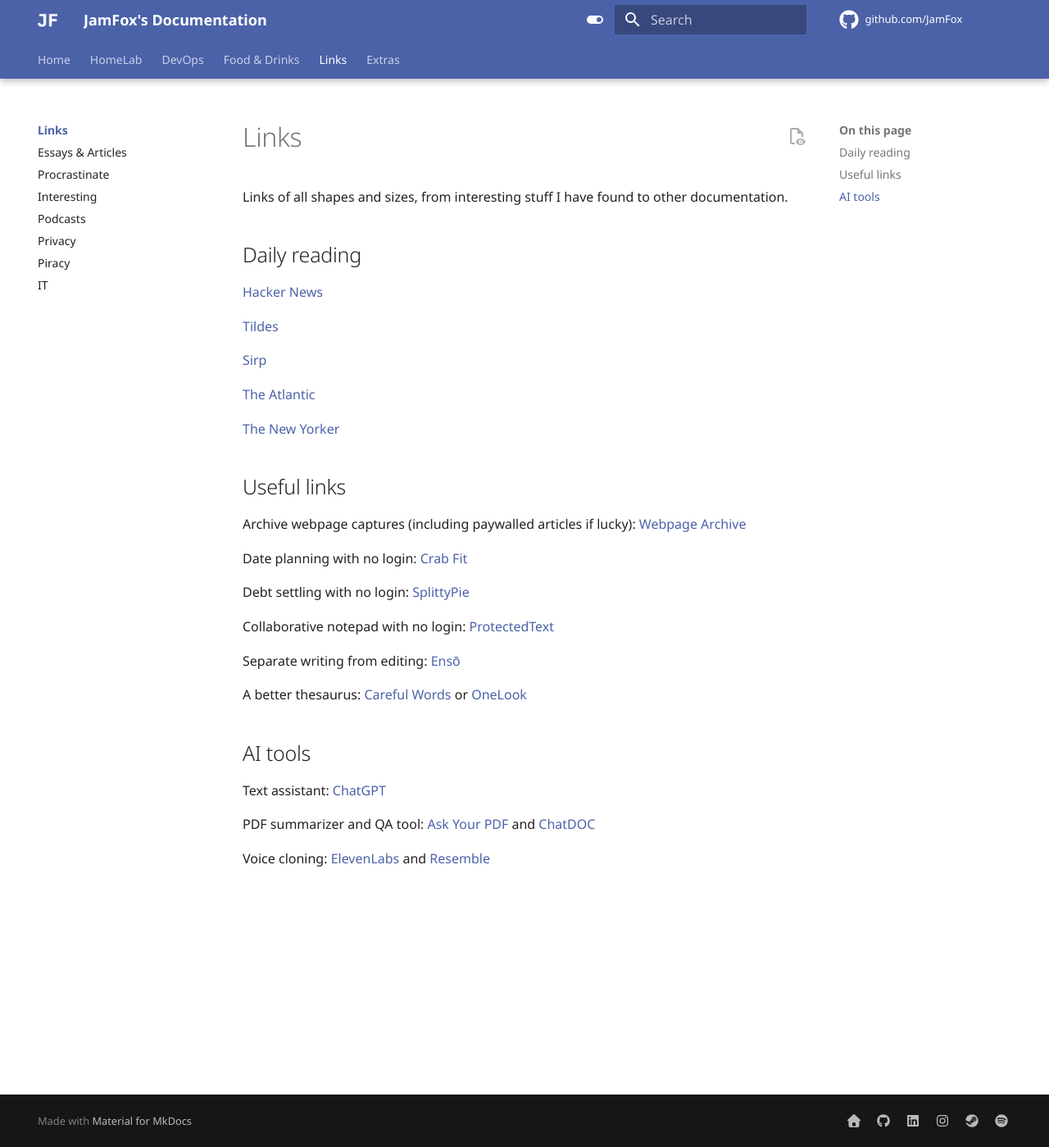
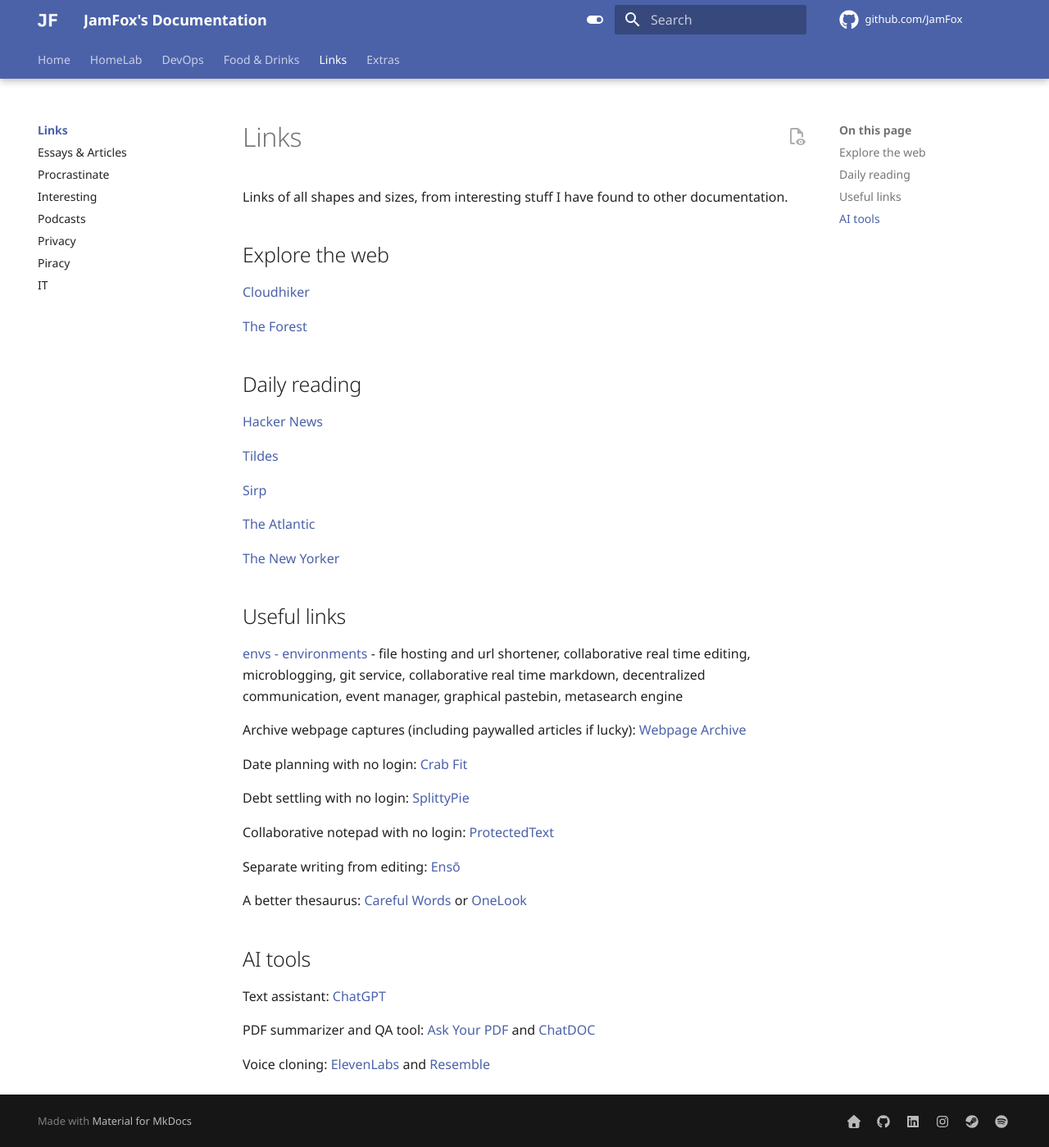
Before and after one commit to JamFox/docs.jamfox.dev, an MkDocs documentation site: the page built from docs/content/links/index.md, in a window 1280 px wide and 1399 px high. Shown: the whole window at 82% size. Built offline with MkDocs 1.6.1 and Material for MkDocs 9.7.7, drawn with Linux system fonts in a browser that asks for light colours; comment, search, counter and statistics services are not loaded.

Commit message:
bunch of links

```diff
--- a/docs/content/links/index.md
+++ b/docs/content/links/index.md
@@ -3,6 +3,12 @@ title: "Links"
 ---
 
 Links of all shapes and sizes, from interesting stuff I have found to other documentation.
+
+## Explore the web
+
+[Cloudhiker](https://cloudhiker.net/)
+
+[The Forest](https://theforest.link/)
 
 ## Daily reading
 
@@ -17,6 +23,8 @@ Links of all shapes and sizes, from interesting stuff I have found to other docu
 [The New Yorker](https://www.newyorker.com/)
 
 ## Useful links
+
+[envs - environments](https://envs.net/) - file hosting and url shortener, collaborative real time editing, microblogging, git service, collaborative real time markdown, decentralized communication, event manager, graphical pastebin, metasearch engine
 
 Archive webpage captures (including paywalled articles if lucky): [Webpage Archive](https://archive.today)
 
```
Also changed, not shown: docs/content/links/essays.md (+3 -2 lines), docs/content/links/interesting.md (+2 -0 lines), docs/content/links/it.md (+2 -0 lines), docs/content/links/privacy.md (+4 -0 lines).
